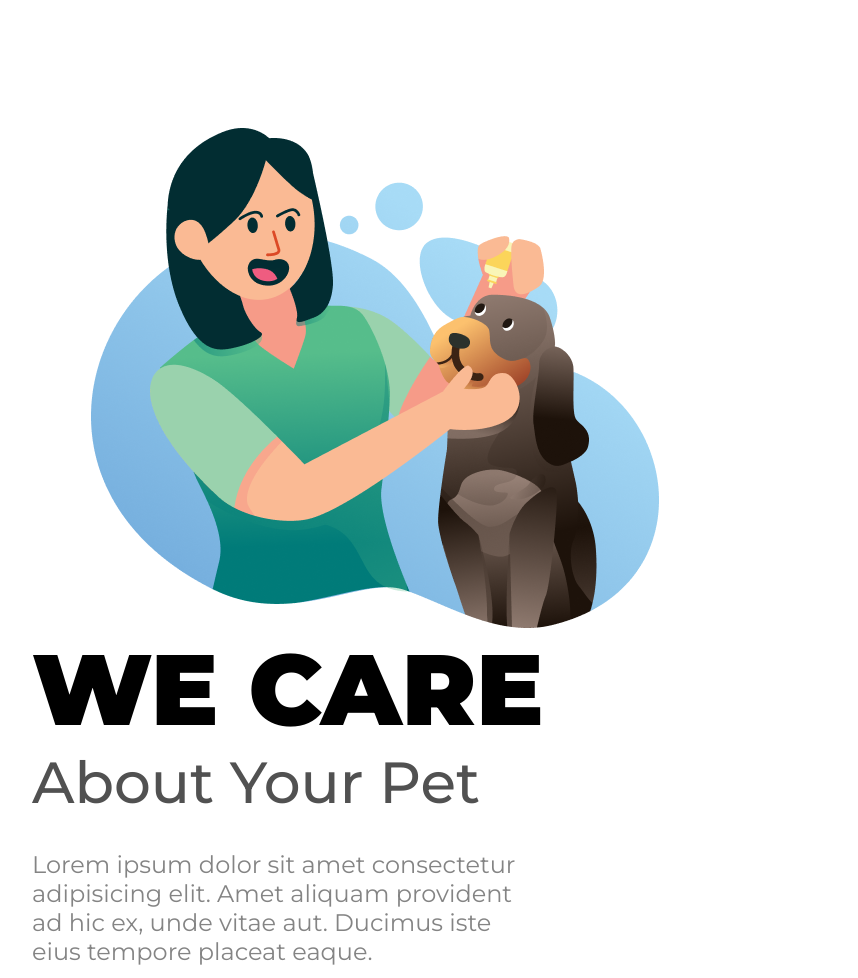
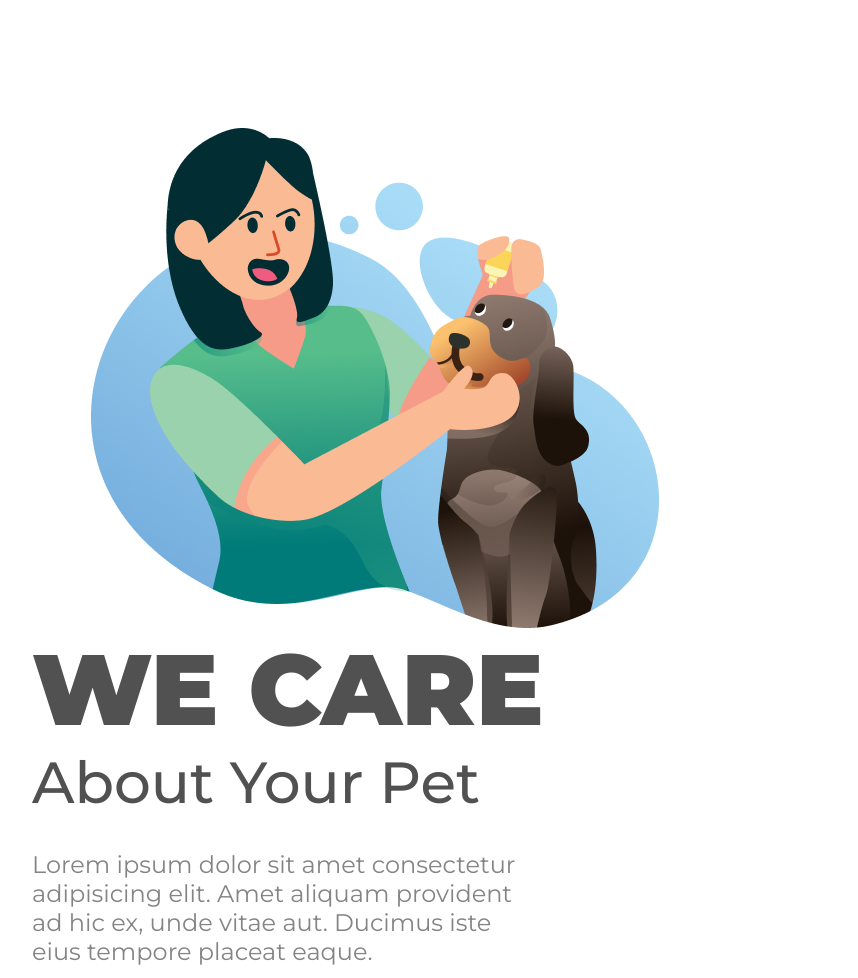
Before and after one commit to Leodmin/desafio, a plain HTML site: page index.html in a window 1280 px wide. Shown: the part 119-1097 px from the top of the page, without its empty margins (54-912 px from the left). Drawn offline with Linux system fonts and the light colour scheme.

Commit message:
correcion

```diff
--- a/style.css
+++ b/style.css
@@ -53,7 +53,7 @@ margin-bottom: 50px;
 }
 
 h1{
-    color: #5151511;
+    color: #515151;
     font-size: 100px;
     font-weight: 900;
     line-height: 115px;
```
